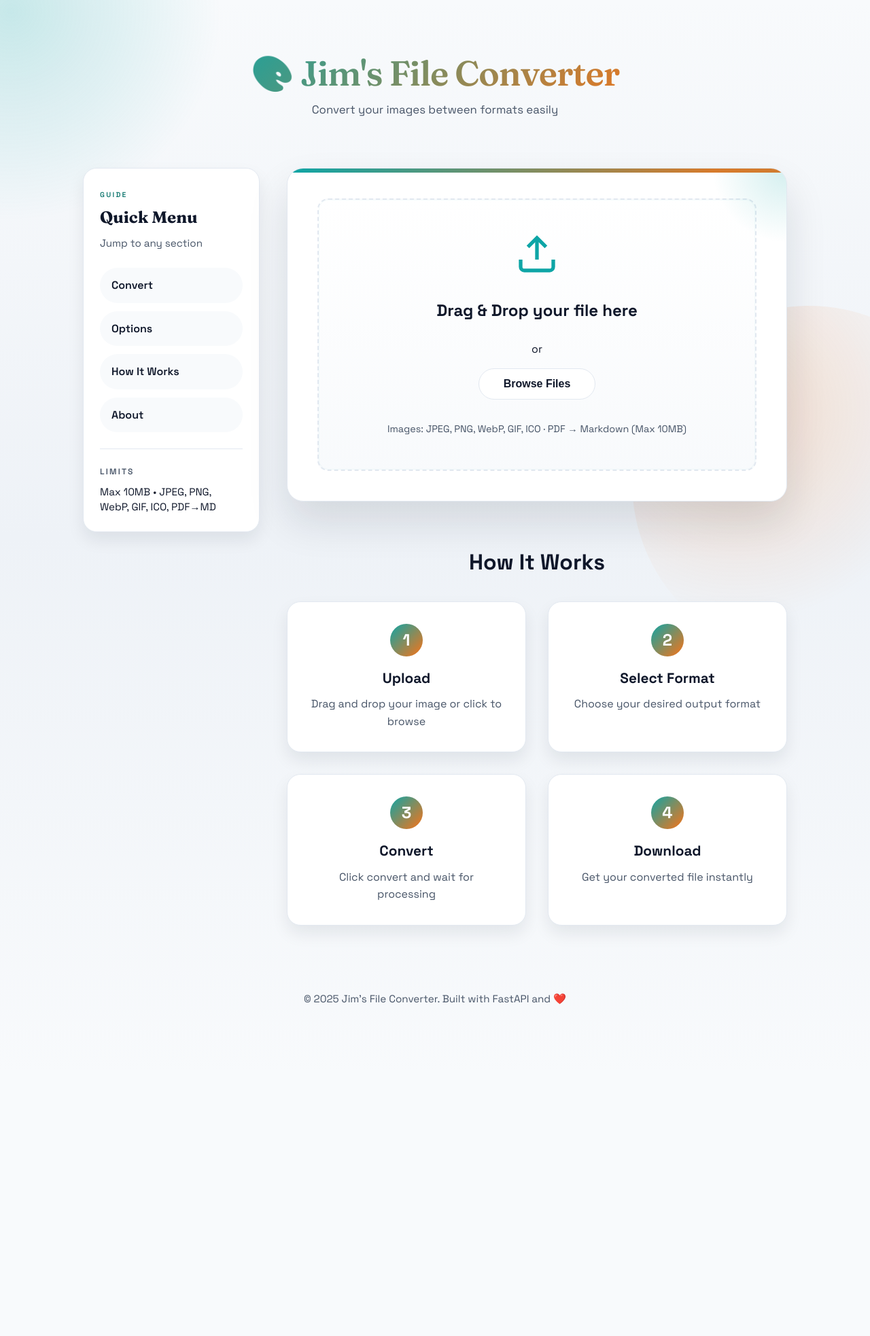
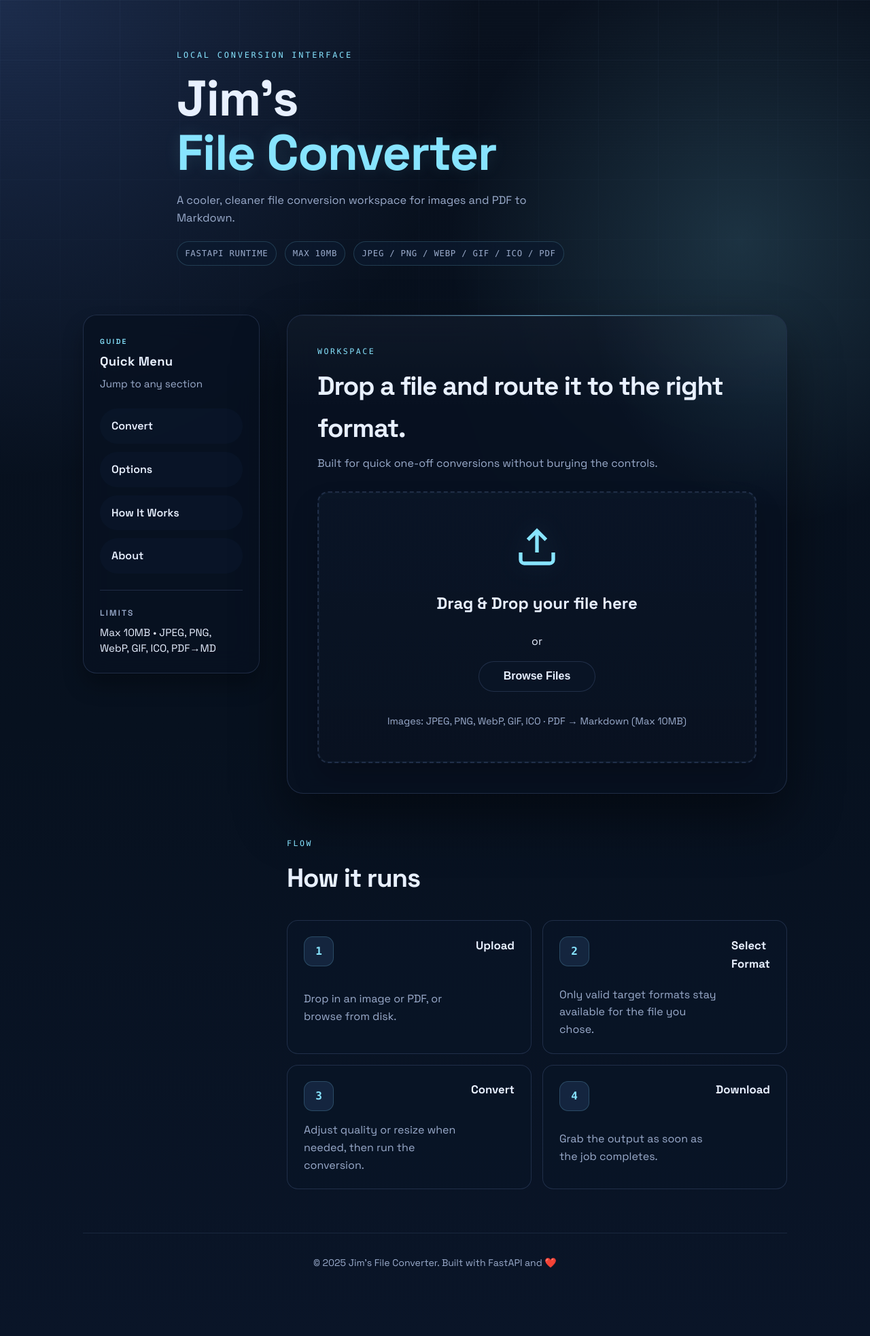
Before and after one commit to jimjamscott22/jims_file_converter, a FastAPI app: page / in a window 1280 px wide. Shown: the whole page at 68% size. Before the commit the page ends 1478 px from the top, so only its background shows below. Run offline with FastAPI, Linux system fonts and the light colour scheme; some libraries are stand-ins or nearby versions.

Commit message:
Update styles and enhance layout for improved user experience and aesthetics

```diff
--- a/static/css/style.css
+++ b/static/css/style.css
@@ -22,25 +22,31 @@
 }
 
 :root {
-    --primary-color: #0ea5a6;
-    --primary-dark: #0f766e;
-    --secondary-color: #f97316;
-    --success-color: #16a34a;
-    --error-color: #dc2626;
-    --bg-color: #f8fafc;
-    --card-bg: #ffffff;
-    --text-primary: #0f172a;
-    --text-secondary: #475467;
-    --border-color: #e2e8f0;
-    --hover-bg: #f1f5f9;
-    --shadow-lg: 0 30px 60px rgba(15, 23, 42, 0.12);
-    --shadow-sm: 0 12px 24px rgba(15, 23, 42, 0.08);
-    --focus-ring: rgba(14, 165, 166, 0.25);
+    --primary-color: #6aa7ff;
+    --primary-dark: #3d6ee8;
+    --secondary-color: #87e4ff;
+    --success-color: #60d6b2;
+    --error-color: #ff7b88;
+    --bg-color: #07111f;
+    --card-bg: rgba(8, 18, 34, 0.82);
+    --panel-bg: rgba(12, 26, 48, 0.7);
+    --panel-strong: rgba(16, 33, 59, 0.94);
+    --text-primary: #e8f0ff;
+    --text-secondary: #9baccc;
+    --border-color: rgba(125, 156, 214, 0.2);
+    --hover-bg: rgba(103, 142, 209, 0.14);
+    --shadow-lg: 0 36px 80px rgba(0, 0, 0, 0.45);
+    --shadow-sm: 0 18px 30px rgba(0, 0, 0, 0.28);
+    --focus-ring: rgba(106, 167, 255, 0.25);
+    --grid-line: rgba(125, 156, 214, 0.09);
 }
 
 body {
     font-family: 'Space Grotesk', 'Segoe UI', sans-serif;
-    background: linear-gradient(180deg, #f8fafc 0%, #eef2f7 50%, #f8fafc 100%);
+    background:
+        radial-gradient(circle at top left, rgba(86, 128, 219, 0.24), transparent 30%),
+        radial-gradient(circle at 85% 18%, rgba(135, 228, 255, 0.16), transparent 22%),
+        linear-gradient(180deg, #08101d 0%, #07111f 55%, #0a1528 100%);
     color: var(--text-primary);
     min-height: 100vh;
     line-height: 1.6;
@@ -52,24 +58,24 @@ body::before,
 body::after {
     content: "";
     position: fixed;
-    width: 520px;
-    height: 520px;
-    border-radius: 50%;
+    inset: 0;
     z-index: 0;
     pointer-events: none;
-    opacity: 0.6;
 }
 
 body::before {
-    top: -140px;
-    left: -140px;
-    background: radial-gradient(circle at 30% 30%, rgba(14, 165, 166, 0.35), transparent 60%);
+    background-image:
+        linear-gradient(var(--grid-line) 1px, transparent 1px),
+        linear-gradient(90deg, var(--grid-line) 1px, transparent 1px);
+    background-size: 88px 88px;
+    mask-image: linear-gradient(180deg, rgba(0, 0, 0, 0.55), transparent 88%);
 }
 
 body::after {
-    bottom: -170px;
-    right: -170px;
-    background: radial-gradient(circle at 30% 30%, rgba(249, 115, 22, 0.32), transparent 60%);
+    background:
+        linear-gradient(180deg, rgba(255, 255, 255, 0.04), transparent 35%),
+        repeating-linear-gradient(180deg, rgba(255, 255, 255, 0.025) 0 1px, transparent 1px 4px);
+    opacity: 0.25;
 }
 
 .container {
@@ -96,6 +102,7 @@ body::after {
 
 .side-menu-card {
     background: var(--card-bg);
+    backdrop-filter: blur(18px);
     border-radius: 1.25rem;
     padding: 1.5rem;
     border: 1px solid var(--border-color);
@@ -110,8 +117,8 @@ body::after {
 }
 
 .side-menu-header h2 {
-    font-family: 'Fraunces', 'Times New Roman', serif;
-    font-size: 1.5rem;
+    font-size: 1.15rem;
+    letter-spacing: 0.02em;
     margin: 0.2rem 0 0.4rem;
 }
 
@@ -125,7 +132,7 @@ body::after {
     letter-spacing: 0.22em;
     font-size: 0.65rem;
     font-weight: 600;
-    color: var(--primary-dark);
+    color: var(--secondary-color);
 }
 
 .side-menu-nav {
@@ -143,13 +150,13 @@ body::after {
     text-decoration: none;
     font-weight: 600;
     color: var(--text-primary);
-    background: #f8fafc;
+    background: rgba(11, 24, 43, 0.7);
     border: 1px solid transparent;
     transition: transform 0.2s ease, border-color 0.2s ease, background 0.2s ease;
 }
 
 .menu-link:hover {
-    background: #f0fdfa;
+    background: rgba(106, 167, 255, 0.12);
     border-color: var(--primary-color);
     transform: translateX(4px);
 }
@@ -177,38 +184,69 @@ body::after {
 
 /* Header */
 header {
-    text-align: center;
+    text-align: left;
     margin: 0 auto 3.5rem;
-    padding: 2rem 0 1rem;
-    max-width: 720px;
+    padding: 1.5rem 0 1rem;
+    max-width: 760px;
     opacity: 0;
     transform: translateY(16px);
     animation: fadeUp 0.9s ease forwards;
 }
 
+.header-kicker {
+    font-family: ui-monospace, SFMono-Regular, Menlo, Monaco, Consolas, 'Liberation Mono', monospace;
+    font-size: 0.74rem;
+    letter-spacing: 0.24em;
+    text-transform: uppercase;
+    color: var(--secondary-color);
+    margin-bottom: 0.85rem;
+}
+
 header h1 {
-    font-family: 'Fraunces', 'Times New Roman', serif;
-    font-size: 3.2rem;
-    font-weight: 600;
+    font-size: clamp(2.7rem, 6vw, 4.6rem);
+    font-weight: 700;
     letter-spacing: -0.02em;
     line-height: 1.1;
-    background: linear-gradient(135deg, var(--primary-color), var(--secondary-color));
-    -webkit-background-clip: text;
-    -webkit-text-fill-color: transparent;
-    background-clip: text;
-    margin-bottom: 0.75rem;
+    margin-bottom: 0.95rem;
+    max-width: 640px;
+}
+
+header h1 span {
+    display: block;
+    color: var(--secondary-color);
+    text-shadow: 0 0 24px rgba(135, 228, 255, 0.12);
 }
 
 .subtitle {
     color: var(--text-secondary);
-    font-size: 1.05rem;
-    max-width: 560px;
-    margin: 0 auto;
+    font-size: 1.02rem;
+    max-width: 580px;
+    margin: 0;
+}
+
+.header-meta {
+    display: flex;
+    flex-wrap: wrap;
+    gap: 0.75rem;
+    margin-top: 1.35rem;
+}
+
+.header-meta span {
+    font-family: ui-monospace, SFMono-Regular, Menlo, Monaco, Consolas, 'Liberation Mono', monospace;
+    font-size: 0.77rem;
+    letter-spacing: 0.06em;
+    text-transform: uppercase;
+    padding: 0.45rem 0.7rem;
+    border-radius: 999px;
+    background: rgba(12, 25, 46, 0.72);
+    border: 1px solid rgba(135, 228, 255, 0.18);
+    color: var(--text-secondary);
 }
 
 /* Converter Card */
 .converter-card {
     background: var(--card-bg);
+    backdrop-filter: blur(20px);
     border-radius: 1.5rem;
     padding: 2.75rem;
     box-shadow: var(--shadow-lg);
@@ -228,19 +266,45 @@ header h1 {
     top: 0;
     left: 0;
     right: 0;
-    height: 6px;
-    background: linear-gradient(90deg, var(--primary-color), var(--secondary-color));
+    height: 1px;
+    background: linear-gradient(90deg, transparent, rgba(135, 228, 255, 0.7), transparent);
 }
 
 .converter-card::after {
     content: "";
     position: absolute;
-    width: 220px;
-    height: 220px;
-    border-radius: 50%;
-    top: -110px;
-    right: -110px;
-    background: radial-gradient(circle, rgba(14, 165, 166, 0.18), transparent 70%);
+    inset: 0;
+    background:
+        radial-gradient(circle at top right, rgba(135, 228, 255, 0.12), transparent 28%),
+        linear-gradient(180deg, rgba(255, 255, 255, 0.03), transparent 20%);
+    pointer-events: none;
+}
+
+.section-intro {
+    margin-bottom: 1.75rem;
+    position: relative;
+    z-index: 1;
+}
+
+.section-kicker {
+    font-family: ui-monospace, SFMono-Regular, Menlo, Monaco, Consolas, 'Liberation Mono', monospace;
+    text-transform: uppercase;
+    letter-spacing: 0.22em;
+    font-size: 0.72rem;
+    color: var(--secondary-color);
+    margin-bottom: 0.65rem;
+}
+
+.section-intro h2,
+.info-section h2 {
+    font-size: clamp(1.7rem, 4vw, 2.4rem);
+    letter-spacing: -0.03em;
+}
+
+.section-copy {
+    margin-top: 0.55rem;
+    max-width: 560px;
+    color: var(--text-secondary);
 }
 
 /* Drop Zone */
@@ -251,14 +315,18 @@ header h1 {
     text-align: center;
     transition: all 0.3s ease;
     cursor: pointer;
-    background: linear-gradient(180deg, #ffffff 0%, #f8fafc 100%);
-    box-shadow: inset 0 0 0 1px rgba(14, 165, 166, 0.04);
+    background:
+        linear-gradient(180deg, rgba(11, 22, 40, 0.86) 0%, rgba(9, 18, 33, 0.95) 100%);
+    box-shadow:
+        inset 0 0 0 1px rgba(135, 228, 255, 0.04),
+        0 24px 40px rgba(0, 0, 0, 0.18);
 }
 
 .drop-zone:hover,
 .drop-zone.drag-over {
     border-color: var(--primary-color);
-    background: rgba(14, 165, 166, 0.08);
+    background: linear-gradient(180deg, rgba(14, 30, 55, 0.96) 0%, rgba(10, 24, 45, 0.96) 100%);
+    transform: translateY(-2px);
 }
 
 .drop-zone-content {
@@ -271,8 +339,9 @@ header h1 {
 .upload-icon {
     width: 64px;
     height: 64px;
-    color: var(--primary-color);
+    color: var(--secondary-color);
     margin-bottom: 1rem;
+    filter: drop-shadow(0 0 18px rgba(135, 228, 255, 0.14));
 }
 
 .drop-zone h3 {
@@ -462,7 +531,7 @@ header h1 {
     padding: 0.8rem 2.2rem;
     font-size: 1rem;
     font-weight: 600;
-    border: none;
+    border: 1px solid transparent;
     border-radius: 999px;
     cursor: pointer;
     transition: all 0.3s ease;
@@ -488,13 +557,13 @@ header h1 {
 }
 
 .btn-secondary {
-    background: #ffffff;
+    background: rgba(10, 22, 40, 0.72);
     color: var(--text-primary);
-    border: 1px solid var(--border-color);
+    border-color: var(--border-color);
 }
 
 .btn-secondary:hover {
-    background: #f0fdfa;
+    background: rgba(106, 167, 255, 0.12);
     border-color: var(--primary-color);
 }
 
@@ -618,59 +687,59 @@ header h1 {
 /* Info Section */
 .info-section {
     margin-top: 4rem;
-    text-align: center;
     opacity: 0;
     transform: translateY(18px);
     animation: fadeUp 0.9s ease forwards;
     animation-delay: 0.2s;
 }
 
-.info-section h2 {
-    font-size: 2rem;
-    margin-bottom: 2rem;
-}
-
 .info-grid {
     display: grid;
-    grid-template-columns: repeat(auto-fit, minmax(250px, 1fr));
-    gap: 2rem;
+    grid-template-columns: repeat(2, minmax(0, 1fr));
+    gap: 1rem;
     margin-top: 2rem;
 }
 
 .info-card {
-    background: var(--card-bg);
-    padding: 2rem;
-    border-radius: 1.25rem;
-    box-shadow: var(--shadow-sm);
+    background: rgba(9, 21, 39, 0.68);
+    padding: 1.4rem 1.5rem;
+    border-radius: 1rem;
     border: 1px solid var(--border-color);
-    transition: transform 0.3s ease, box-shadow 0.3s ease;
+    transition: transform 0.3s ease, border-color 0.3s ease, background 0.3s ease;
     opacity: 0;
     transform: translateY(16px);
     animation: fadeUp 0.8s ease forwards;
+    display: grid;
+    grid-template-columns: auto 1fr;
+    gap: 1rem;
+    align-items: start;
 }
 
 .info-card:hover {
-    transform: translateY(-6px);
-    box-shadow: 0 18px 28px rgba(15, 23, 42, 0.12);
+    transform: translateY(-4px);
+    background: rgba(11, 25, 46, 0.86);
+    border-color: rgba(135, 228, 255, 0.22);
 }
 
 .info-number {
-    width: 48px;
-    height: 48px;
-    background: linear-gradient(135deg, var(--primary-color), var(--secondary-color));
-    color: white;
-    border-radius: 50%;
+    width: 2.75rem;
+    height: 2.75rem;
+    background: rgba(106, 167, 255, 0.12);
+    color: var(--secondary-color);
+    border-radius: 0.8rem;
+    border: 1px solid rgba(135, 228, 255, 0.2);
     display: flex;
     align-items: center;
     justify-content: center;
-    font-size: 1.5rem;
+    font-size: 1rem;
     font-weight: 700;
-    margin: 0 auto 1rem;
+    margin: 0;
+    font-family: ui-monospace, SFMono-Regular, Menlo, Monaco, Consolas, 'Liberation Mono', monospace;
 }
 
 .info-card h3 {
-    font-size: 1.3rem;
-    margin-bottom: 0.5rem;
+    font-size: 1.05rem;
+    margin-bottom: 0.2rem;
 }
 
 .info-card p {
@@ -683,7 +752,8 @@ footer {
     padding: 2rem 0;
     color: var(--text-secondary);
     margin-top: 4rem;
-    font-size: 0.95rem;
+    font-size: 0.88rem;
+    border-top: 1px solid rgba(125, 156, 214, 0.14);
 }
 
 /* Utility Classes */
--- a/templates/index.html
+++ b/templates/index.html
@@ -9,8 +9,14 @@
 <body>
     <div class="container">
         <header>
-            <h1>🎨 Jim's File Converter</h1>
-            <p class="subtitle">Convert your images between formats easily</p>
+            <p class="header-kicker">LOCAL CONVERSION INTERFACE</p>
+            <h1>Jim's <span>File Converter</span></h1>
+            <p class="subtitle">A cooler, cleaner file conversion workspace for images and PDF to Markdown.</p>
+            <div class="header-meta" aria-label="Application details">
+                <span>FastAPI runtime</span>
+                <span>Max {{ max_file_size_mb }}MB</span>
+                <span>JPEG / PNG / WebP / GIF / ICO / PDF</span>
+            </div>
         </header>
 
         <div class="layout">
@@ -37,6 +43,11 @@
 
             <main>
             <section id="converter" class="converter-card">
+                <div class="section-intro">
+                    <p class="section-kicker">Workspace</p>
+                    <h2>Drop a file and route it to the right format.</h2>
+                    <p class="section-copy">Built for quick one-off conversions without burying the controls.</p>
+                </div>
                 <!-- File Upload Area -->
                 <div id="dropZone" class="drop-zone">
                     <div class="drop-zone-content">
@@ -174,27 +185,28 @@
 
             <!-- Info Section -->
             <section id="how-it-works" class="info-section">
-                <h2>How It Works</h2>
+                <p class="section-kicker">Flow</p>
+                <h2>How it runs</h2>
                 <div class="info-grid">
                     <div class="info-card">
                         <div class="info-number">1</div>
                         <h3>Upload</h3>
-                        <p>Drag and drop your image or click to browse</p>
+                        <p>Drop in an image or PDF, or browse from disk.</p>
                     </div>
                     <div class="info-card">
                         <div class="info-number">2</div>
                         <h3>Select Format</h3>
-                        <p>Choose your desired output format</p>
+                        <p>Only valid target formats stay available for the file you chose.</p>
                     </div>
                     <div class="info-card">
                         <div class="info-number">3</div>
                         <h3>Convert</h3>
-                        <p>Click convert and wait for processing</p>
+                        <p>Adjust quality or resize when needed, then run the conversion.</p>
                     </div>
                     <div class="info-card">
                         <div class="info-number">4</div>
                         <h3>Download</h3>
-                        <p>Get your converted file instantly</p>
+                        <p>Grab the output as soon as the job completes.</p>
                     </div>
                 </div>
             </section>
```
Also changed, not shown: other parts of static/css/style.css (+29 -14 lines).
